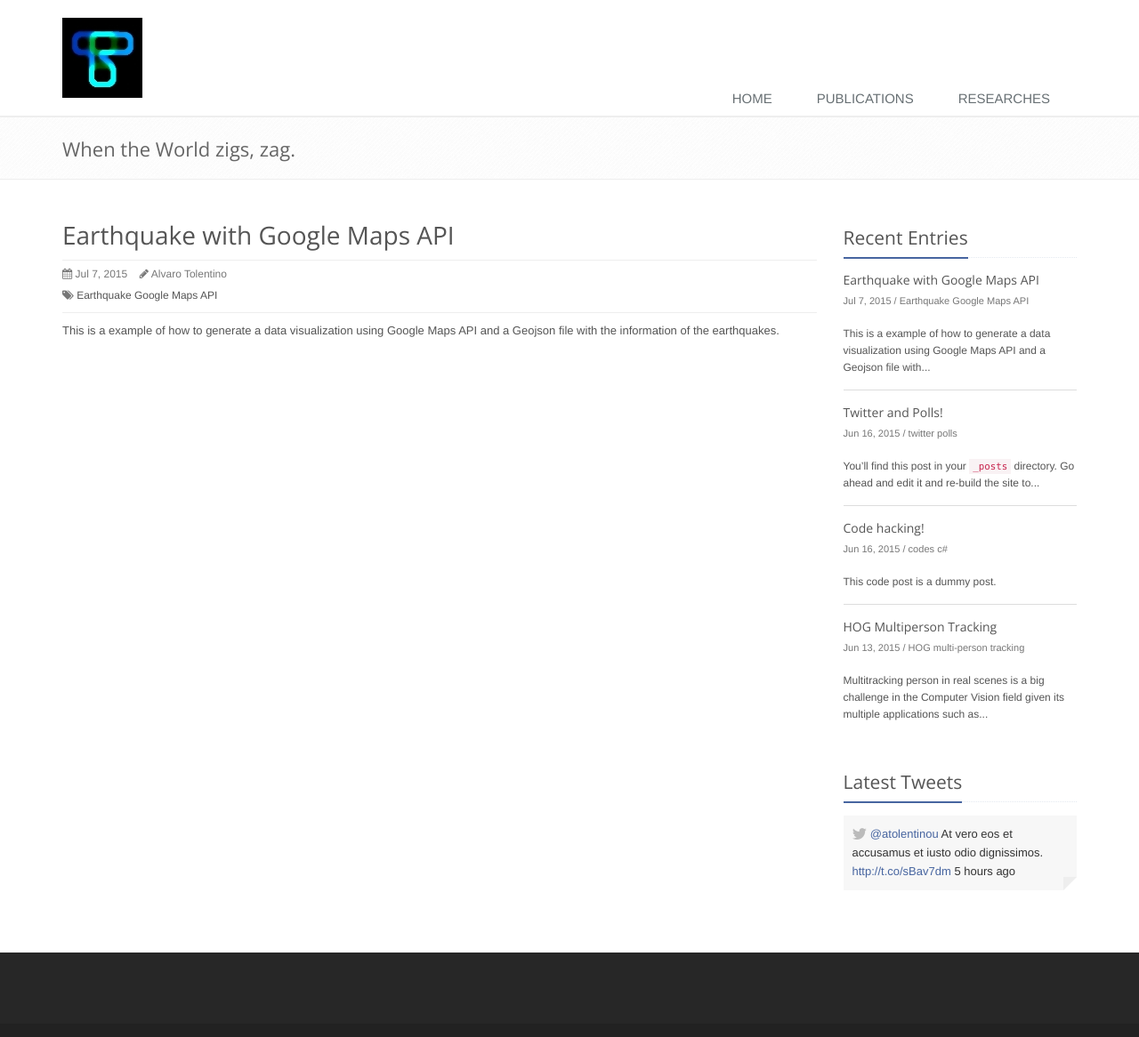
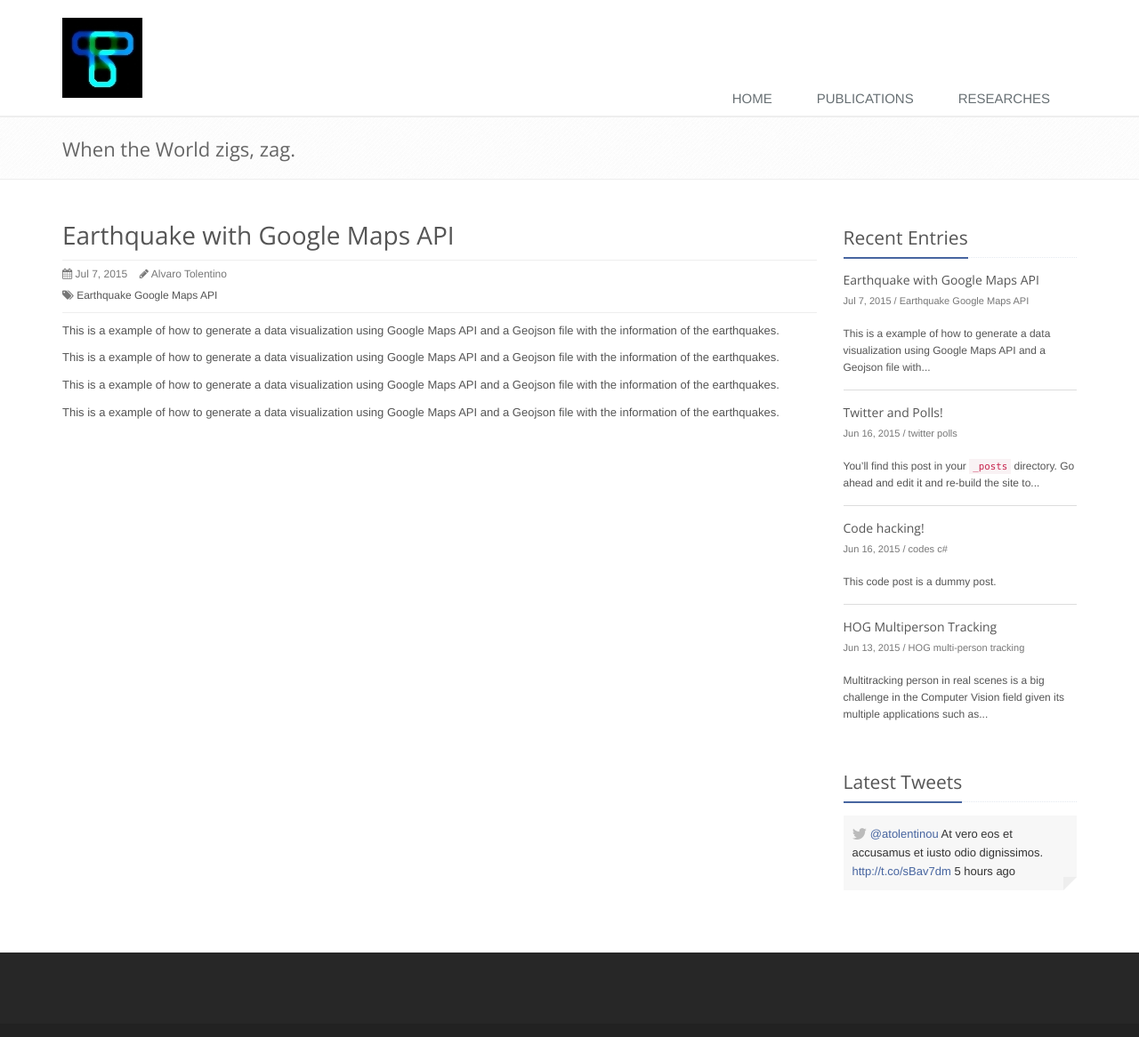
Before and after one commit to alvarotolentino/alvarotolentino.github.io, a Jekyll site: the page built from _posts/2015-07-07-Earthquake-Data-Visualization.markdown, in a window 1280 px wide. Shown: the whole page at 89% size. Built offline with Jekyll 4.4.1, drawn with Linux system fonts in a browser that asks for light colours.

Commit message:
Add text dummy

```diff
--- a/_posts/2015-07-07-Earthquake-Data-Visualization.markdown
+++ b/_posts/2015-07-07-Earthquake-Data-Visualization.markdown
@@ -9,6 +9,11 @@ tags: [Earthquake Google Maps API]
 ---
 This is a example of how to generate a data visualization using Google Maps API and a Geojson file with the information of the earthquakes.
 
+This is a example of how to generate a data visualization using Google Maps API and a Geojson file with the information of the earthquakes.
+
+This is a example of how to generate a data visualization using Google Maps API and a Geojson file with the information of the earthquakes.
+
+This is a example of how to generate a data visualization using Google Maps API and a Geojson file with the information of the earthquakes.
 
 
 
```
